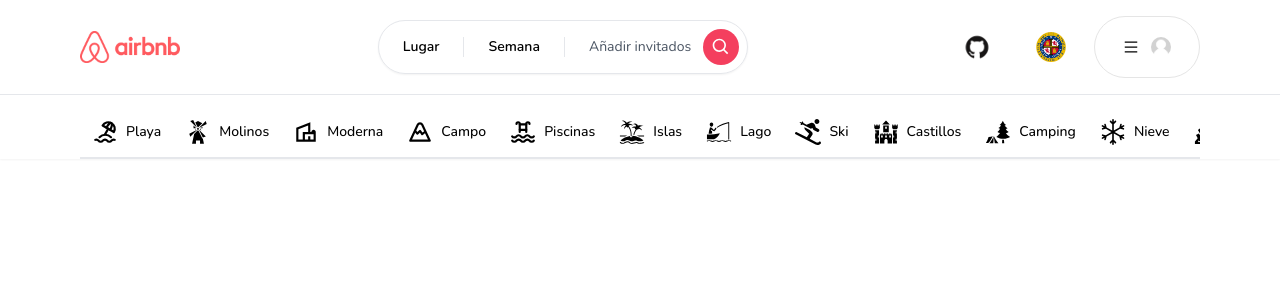
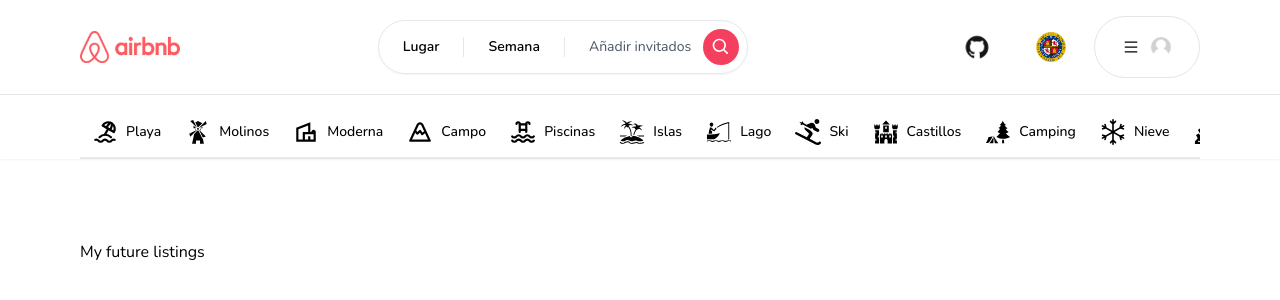
Before and after one commit to LuisMi01/airbnb-mongodb_LuisMiguelUrbez, a Next.js app: page / in a window 1280 px wide. Shown: the top 300 px of the page. Built offline with nearby package versions, Linux system fonts and the light colour scheme; no server answers.

Commit message:
Preparando el muestreo de casas en forma de lista

```diff
--- a/app/components/modals/RegisterModal.tsx
+++ b/app/components/modals/RegisterModal.tsx
@@ -49,7 +49,7 @@ const RegisterModal = () => {
 
     const toggle = useCallback(() => {
         registerModal.onClose();
-        wait(100).then(r => loginModal.onOpen());
+        loginModal.onOpen();
 
     }, [loginModal, registerModal]);
 
--- a/app/layout.tsx
+++ b/app/layout.tsx
@@ -36,7 +36,10 @@ export default async function RootLayout({
             <RegisterModal/>
             <Navbar currentUser={currentUser}/>
         </ClientOnly>
-        {children}</body>
+        <div className="pb-20 pt-28">
+            {children}
+        </div>
+        </body>
         </html>
     )
 }
--- a/app/page.tsx
+++ b/app/page.tsx
@@ -1,7 +1,17 @@
 import {text} from "stream/consumers";
+import ClientOnly from "@/app/components/ClientOnly";
+import Container from "@/app/components/Container";
 
 export default function Home() {
   return (
-    <div className="text-rose-500 text-2xl">Airbnb de Luis Miguel Urbez</div>
+      <ClientOnly>
+        <div className="text-rose-500 text-2xl">Airbnb de Luis Miguel Urbez</div>
+
+        <Container>
+          <div className="pt-24 grid grid-cols-1 sm:grid-cols-2 md:grid-cols-3 lg:grid-cols-4 xl:grid-cols-5 2xl:grid-cols-6 gap-8">
+            <div>My future listings</div>
+          </div>
+        </Container>
+      </ClientOnly>
   )
 }
```
